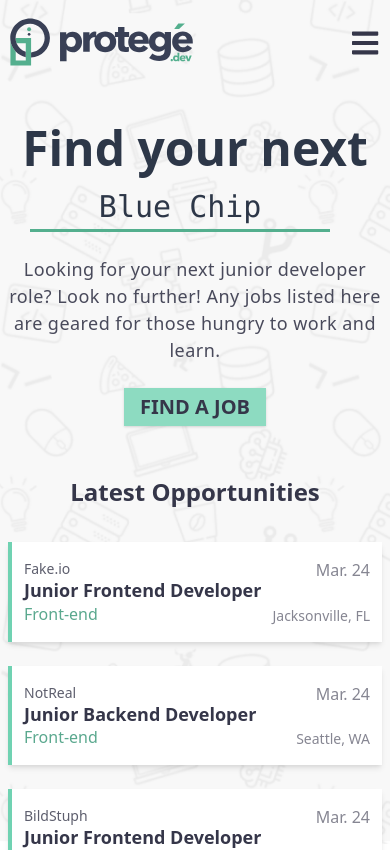
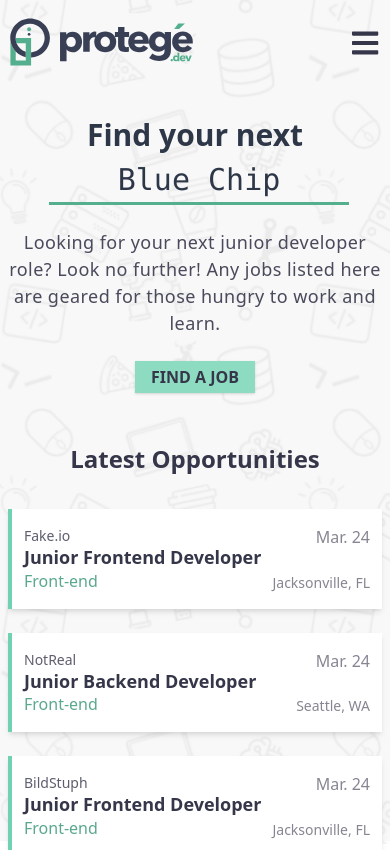
Before and after one commit to ProjectProtege/protege, a React (Create React App) app: page / in a window 390 px wide. Shown: the top 850 px of the page. Built offline with nearby package versions, Linux system fonts and the light colour scheme.

Commit message:
more small fixes

```diff
--- a/src/components/FindYourNext.js
+++ b/src/components/FindYourNext.js
@@ -11,7 +11,7 @@ const FindYourNext = () => {
     return (
         <div className='flex justify-center mt-8'>
             <div className='md:flex items-center'>
-                <div className='flex-col text-gray-800 font-bold text-5xl'>Find your next </div>
+                <div className='flex-col text-center text-gray-800 font-bold text-3xl md:text-5xl'>Find your next</div>
 
                 <div className="flex flex-col text-gray-800 text-center text-3xl  ml-2 font-mono" style={{borderBottom: '3px solid #54AF8E', width: 300}}>{nextWords[word]}</div>
             </div>
--- a/src/pages/Home.js
+++ b/src/pages/Home.js
@@ -115,16 +115,16 @@ const tempJobData = [
 const Home = () => (
   <div>
     <img src={heroBG} alt="" className="hidden md:block absolute top-0 left-0 w-full" />
-    <img src={mobileBG} alt="" className="fixed md:hidden w-screen"/>
+    <img src={mobileBG} alt="" className="fixed md:hidden w-full h-full"/>
 
     <div className="relative pt-20 lg:pt-32 px-2">
       <FindYourNext />
       <div className="flex md:w-3/4 flex-col text-center mx-auto mt-6">
-        <p className="tracking-wide font-light lg:w-3/4 mx-auto text-lg text-blue-400 mb-6">
+        <p className="tracking-wide lg:w-3/5 mx-auto text-lg text-blue-400 mb-6">
           Looking for your next junior developer role? Look no further! Any jobs
           listed here are geared for those hungry to work and learn.
         </p>
-        <button className="btn btn-teal mx-auto text-xl">Find A Job</button>
+        <button className="btn btn-teal mx-auto">Find A Job</button>
       </div>
 
       <div className="mt-12 lg:pt-16 mx-auto" style={{ maxWidth: 680 }}>
```
